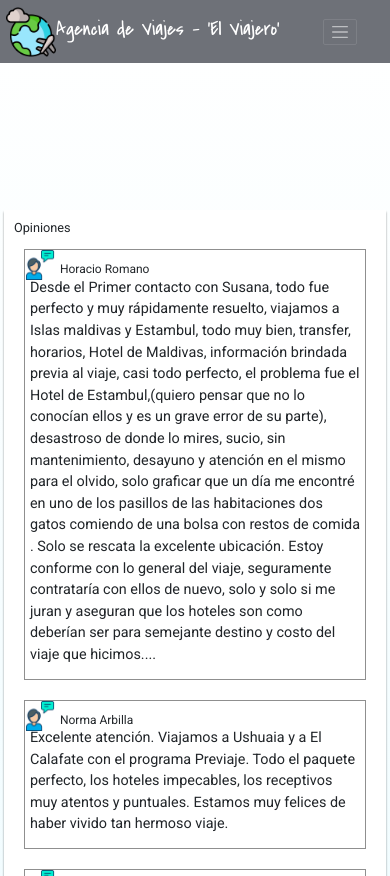
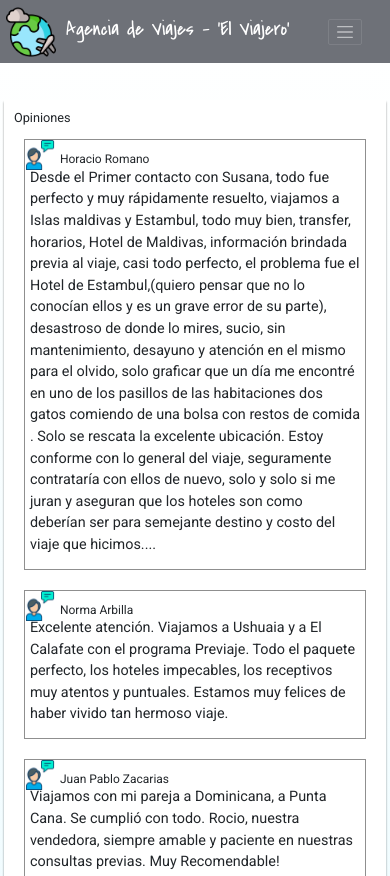
Before and after one commit to ivanbonnot/AgenciaDeViajes, a plain HTML site: page pages/opiniones.html in a window 390 px wide. Shown: the top 876 px of the page. Drawn offline with Linux system fonts and the light colour scheme.

Commit message:
corregido margin top en opinar y cotnactos

```diff
--- a/css/styles.css
+++ b/css/styles.css
@@ -649,6 +649,10 @@ body {
         font-size: 55%;
     }
 
+    .header nav a h1 {
+        margin-left: 10px;
+    }
+
     /* contacto.html */
     .contacto .form {
         margin: 100px 0px 30px 0%;
@@ -683,7 +687,7 @@ body {
 
     /* opiniones.html */
     .opiniones .opinion {
-        margin-top: 210px;
+        margin-top: 100px;
     }
     /* Fin de opiniones.html */
 }
@@ -760,7 +764,6 @@ body {
 
     /* contacto.html */
     .contacto .form {
-        margin: 210px 0 30px 0;
         width: 100vw;
     }
     .contacto .form .number {
```
